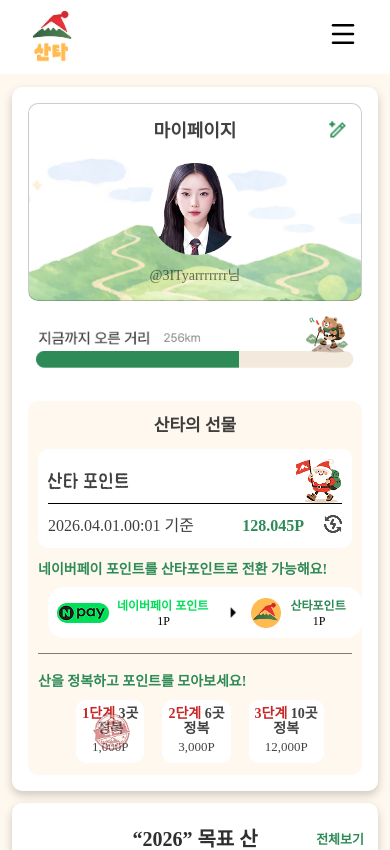
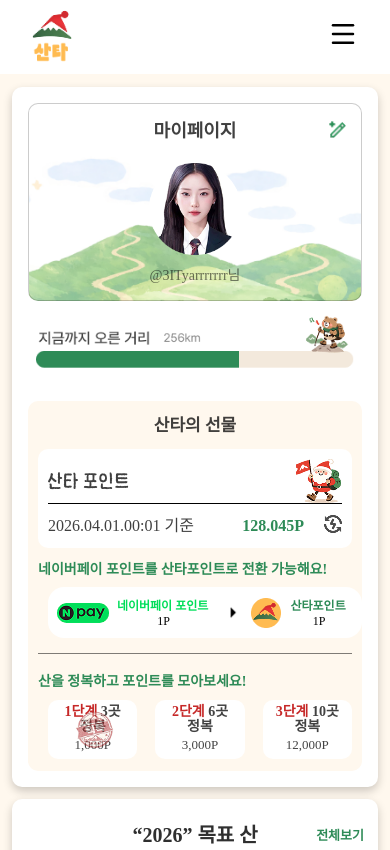
Before and after one commit to ghkoh6386-ux/sata-app, a React (Vite) app: page /mypage in a window 390 px wide. Shown: the top 850 px of the page. Built offline with nearby package versions, Linux system fonts and the light colour scheme; a web font is replaced by a local one.

Commit message:
mypage 반응형 수정

```diff
--- a/src/css/homePage.css
+++ b/src/css/homePage.css
@@ -1547,6 +1547,7 @@
 .home-section04 .inner {
   max-width: 1320px;
   margin: 0 auto;
+  overflow: hidden;
 }
 
 .home-section04 ul {
--- a/src/css/mypagesec01.css
+++ b/src/css/mypagesec01.css
@@ -206,7 +206,7 @@
     gap: 30px;
 }
 
-.mypagesec01 .point .stamp .levels > button {
+.mypagesec01 .point .stamp .levels>button {
     background: #fff;
     padding: 10px 15px;
     border-radius: 10px;
@@ -217,17 +217,19 @@
     max-width: 350px;
 }
 
-.mypagesec01 .point .stamp .levels > button span {
+.mypagesec01 .point .stamp .levels>button span {
     color: #C62828;
     display: inline-block;
     margin-bottom: 8px;
 }
-.mypagesec01 .point .stamp .levels > button h4 {
+
+.mypagesec01 .point .stamp .levels>button h4 {
     font-size: 14px;
     line-height: 0.8;
     margin-bottom: 5px;
 }
-.mypagesec01 .point .stamp .levels > button p {
+
+.mypagesec01 .point .stamp .levels>button p {
     font-weight: 500;
     font-size: 13px;
 }
@@ -285,7 +287,7 @@
         gap: 18px;
     }
 
-    .mypagesec01 .point .stamp .levels > button {
+    .mypagesec01 .point .stamp .levels>button {
         padding: 10px 12px;
         font-size: 16px;
     }
@@ -343,7 +345,7 @@
         gap: 10px;
     }
 
-    .mypagesec01 .point .stamp .levels > button {
+    .mypagesec01 .point .stamp .levels>button {
         padding: 9px 8px;
         font-size: 14px;
     }
@@ -382,6 +384,7 @@
     .mypagesec01 .distance {
         padding: 0 20px;
     }
+
     .mypagesec01 .distance img {
         max-width: 350px;
     }
@@ -424,12 +427,13 @@
         gap: 8px;
     }
 
-    .mypagesec01 .point .stamp .levels > button {
-        padding: 8px 6px;
-        font-size: 12px;
+    .mypagesec01 .point .stamp .levels>button {
+        padding: clamp(6px, 0.8vw, 8px) clamp(4px, 0.7vw, 6px);
+        font-size: clamp(10px, 0.9vw, 12px);
+        width: 100px;
     }
 
-    .mypagesec01 .point .stamp .levels > button span {
+    .mypagesec01 .point .stamp .levels>button span {
         margin-bottom: 4px;
     }
 
```
